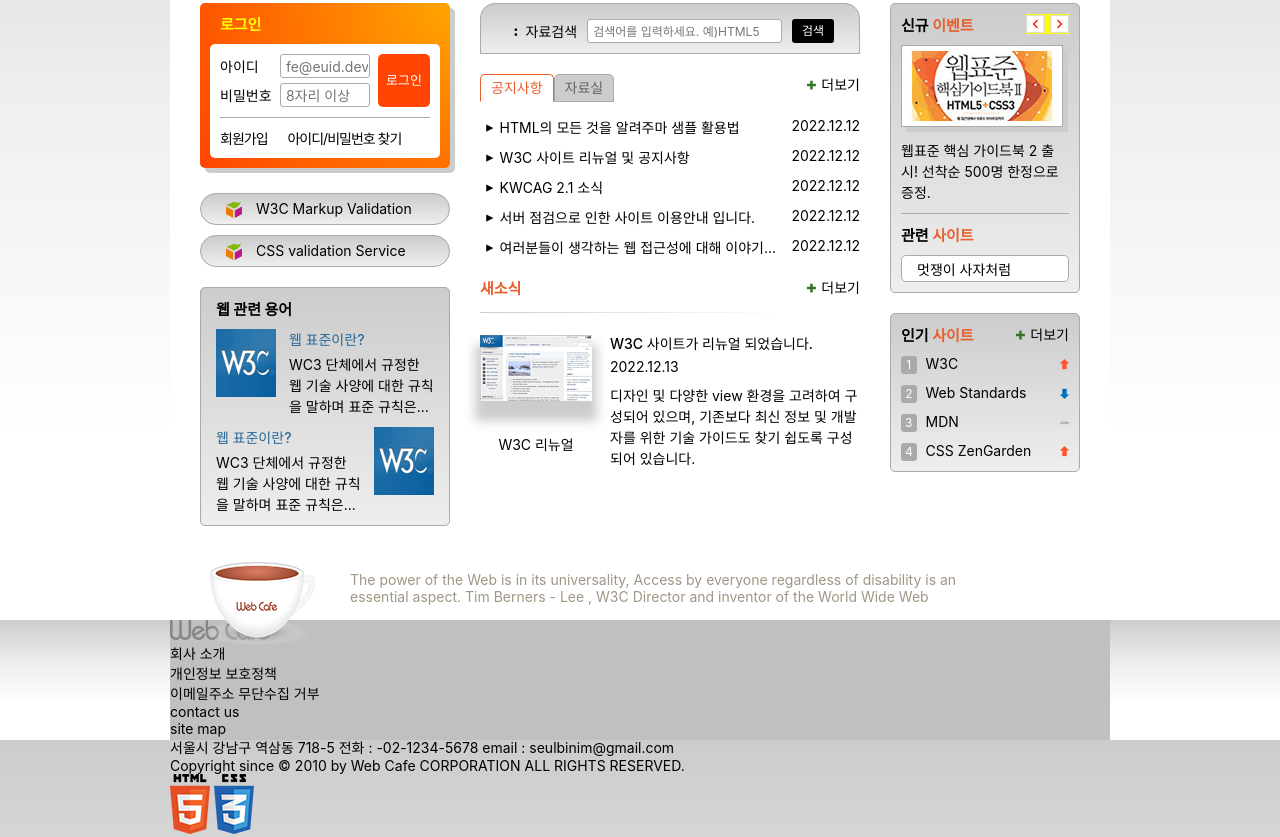
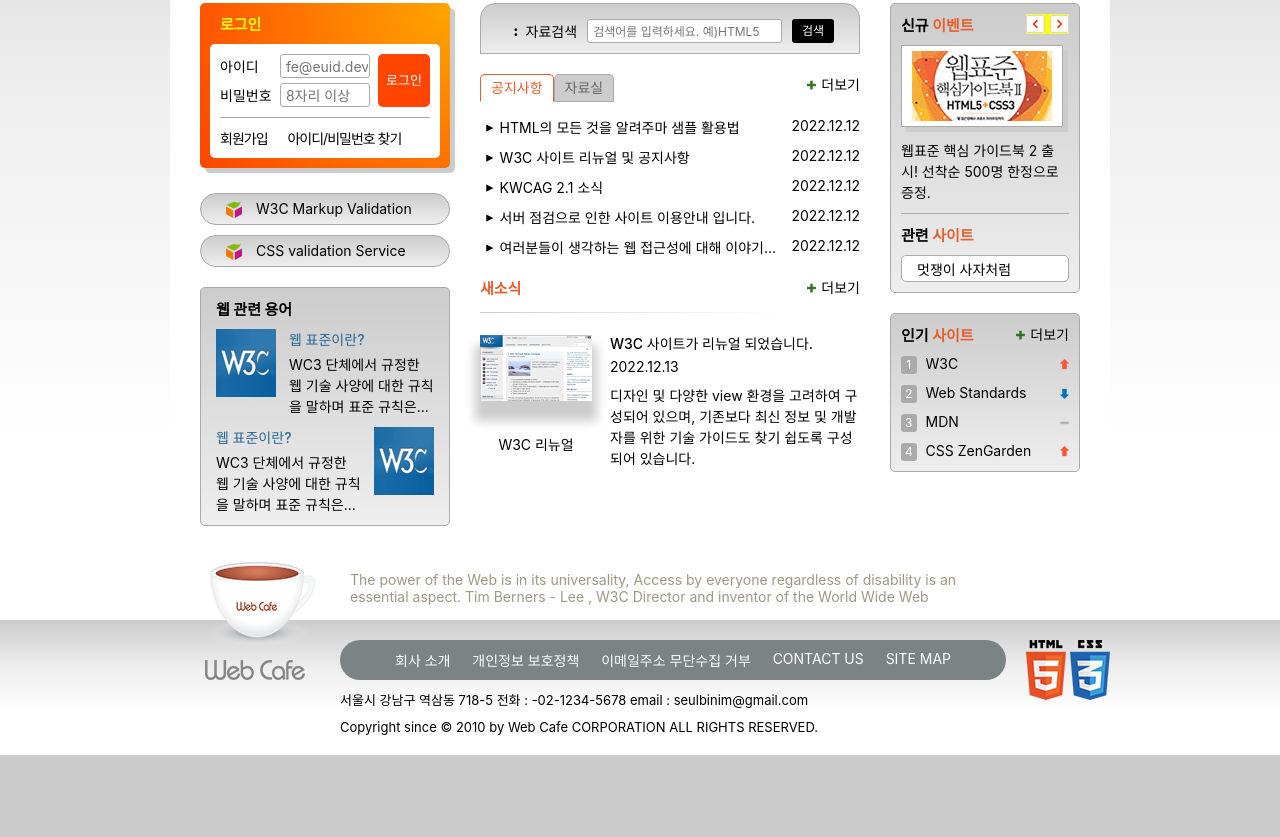
Before and after one commit to kimzeze/HTML5, a plain HTML site: page index.html in a window 1280 px wide. Shown: the part 274-1111 px from the top of the page. After the commit the page ends 1029 px from the top, so only its background shows below. Drawn offline with Linux system fonts and the light colour scheme; a web font is replaced by a local one.

Commit message:
고정형 완성

```diff
--- a/styles/style.css
+++ b/styles/style.css
@@ -855,6 +855,40 @@
     linear-gradient(to bottom, #ccc 0%, #eee 35%, #fff 70%, #fff 100%);
 }
 .footer-inner {
-  background: silver;
-  height: 15vh;
+  display: flex;
+  flex-flow: row nowrap;
+  gap: 20px;
+  padding: 20px 0;
 }
+
+.footer-logo {
+  width: 150px;
+  padding: 20px 0 0 35px;
+}
+
+.footer-inner-wrapper {
+  flex: 1 1 auto;
+}
+
+.guide-list {
+  display: flex;
+  flex-flow: row nowrap;
+  background: #7b8385;
+  color: white;
+  padding: 4px 45px;
+  justify-content: space-between;
+  text-transform: uppercase;
+  border-radius: 30px;
+}
+
+.guide-list a {
+  display: block;
+  padding: 6px 10px;
+}
+
+.address,
+.copyright {
+  display: block;
+  font-size: 1.3rem;
+  margin-top: 10px;
+}
```
